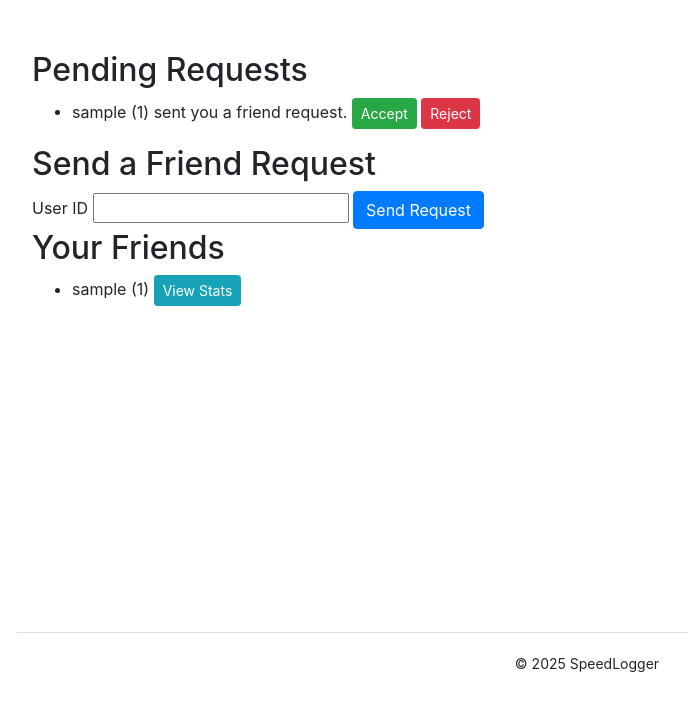
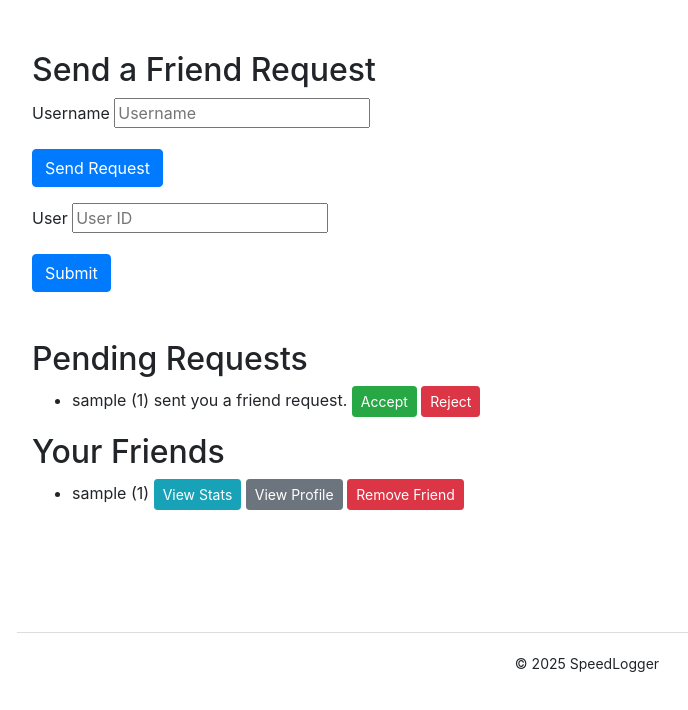
Before and after one commit to LiamHearderDev/AWD-Project, a Flask app: template app/templates/friends/friends.html in a window 1280 px wide. Shown: the part 90-800 px from the top of the page, without its empty margins (53-741 px from the left). Run offline with Flask 3, Linux system fonts and the light colour scheme; the template is opened without the code that fills it: values that come from a table or form of the project are taken from there, others are empty; tables that the repository leaves empty hold one stand-in row (values such as "Sample post"); form fields are guessed from the names that the template uses.

Commit message:
Update friends.html

```diff
--- a/app/templates/friends/friends.html
+++ b/app/templates/friends/friends.html
@@ -5,53 +5,67 @@
 {% endblock %}
 
 {% block content %}
-  <!-- purely for Selenium tests -->
-  <span id="Friends_ID" hidden></span>
+  <h2>Send a Friend Request</h2>
+  <form
+    id="friendRequestFormUsername"
+    method="POST"
+    action="{{ url_for('friends.friends') }}"
+  >
+    {{ username_form.hidden_tag() }}
+    <div class="form-group">
+      {{ username_form.username.label }}
+      {{ username_form.username(size=20, placeholder="Username") }}
+    </div>
+    {{ username_form.submit(class="btn btn-primary") }}
+  </form>
 
-  <h2>Pending Requests</h2>
+  <form
+    id="friendRequestFormID"
+    class="mt-3"
+    method="POST"
+    action="{{ url_for('friends.friends') }}"
+  >
+    {{ id_form.hidden_tag() }}
+    <div class="form-group">
+      {{ id_form.user_id.label }}
+      {{ id_form.user_id(size=20, placeholder="User ID") }}
+    </div>
+    {{ id_form.submit(class="btn btn-primary") }}
+  </form>
+
+  <h2 class="mt-5">Pending Requests</h2>
   <ul id="incomingRequests">
     {% for req in incoming %}
       <li data-sender-id="{{ req.requesting_user }}">
-        {{ req.sender.username }} ({{ req.requesting_user }})
-        sent you a friend request.
-
-        <button
-          class="accept-btn btn btn-sm btn-success"
-          data-sender-id="{{ req.requesting_user }}">
-          Accept
-        </button>
-
-        <button
-          class="reject-btn btn btn-sm btn-danger"
-          data-sender-id="{{ req.requesting_user }}">
-          Reject
-        </button>
+        {{ req.sender.username }} ({{ req.requesting_user }}) sent you a friend request.
+        <button class="accept-btn btn btn-sm btn-success" data-sender-id="{{ req.requesting_user }}">Accept</button>
+        <button class="reject-btn btn btn-sm btn-danger" data-sender-id="{{ req.requesting_user }}">Reject</button>
       </li>
     {% else %}
       <li><em>No pending requests.</em></li>
     {% endfor %}
   </ul>
 
-    <h2>Send a Friend Request</h2>
-  <form id="friendRequestForm" method="POST"
-        action="{{ url_for('friends.friends') }}">
-    {{ form.hidden_tag() }}
-    {{ form.user_id.label }}
-    {{ form.user_id(size=20) }}
-    {{ form.submit(class="btn btn-primary") }}
-  </form>
-
-
 <h2>Your Friends</h2>
-  <ul>
+<ul id="friendsList">
   {% for f in my_friends %}
     <li>
       {{ f.friend.username }} ({{ f.friend_id }})
       <a href="{{ url_for('friends.view_friend_stats', friend_id=f.friend_id) }}"
-        class="btn btn-sm btn-info"
-        >View Stats</a>
+         class="btn btn-sm btn-info">
+        View Stats
+      </a>
+      <a href="{{ url_for('main.profile', user_id=f.friend_id) }}"
+         class="btn btn-sm btn-secondary">
+        View Profile
+      </a>
+      <button class="remove-btn btn btn-sm btn-danger"
+              data-friend-id="{{ f.friend_id }}">
+        Remove Friend
+      </button>
     </li>
+  {% else %}
+    <li><em>You have no friends yet.</em></li>
   {% endfor %}
 </ul>
-
 {% endblock %}
```
Lines whose indentation alone changed are shown as unchanged.
